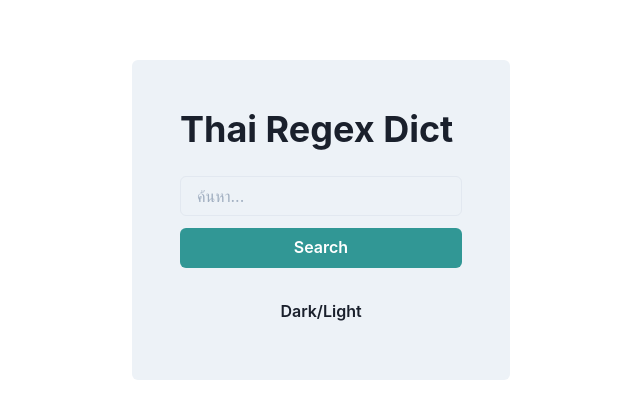
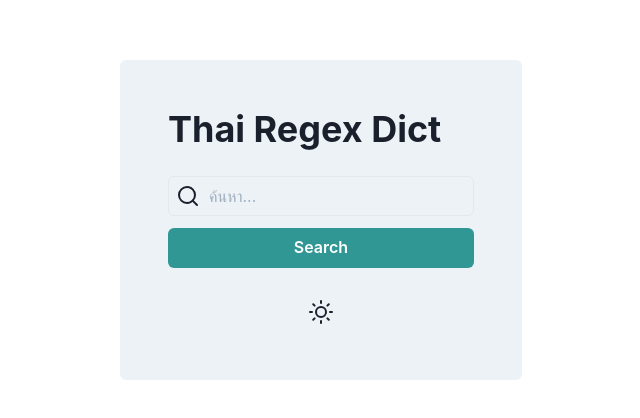
Before and after one commit to richeyphu/thai-regex-dict, a Next.js app: page / in a window 1280 px wide. Shown: the part 180-598 px from the top of the page, without its empty margins (319-959 px from the left). Built offline with nearby package versions, Linux system fonts and the light colour scheme.

Commit message:
Stylize theme toggle

```diff
--- a/src/pages/index.tsx
+++ b/src/pages/index.tsx
@@ -5,14 +5,25 @@ import Head from "next/head";
 // import Image from "next/image";
 import styles from "../styles/Home.module.css";
 
-import { Button, Flex, Heading, Input, useColorMode, useColorModeValue } from "@chakra-ui/react";
+import {
+  Button,
+  Flex,
+  Heading,
+  Input,
+  InputGroup,
+  InputLeftElement,
+  useColorMode,
+  useColorModeValue,
+} from "@chakra-ui/react";
+
+import * as Icon from "react-feather";
 
 import ThaiWordlist from "../common/thai-wordlist.json";
 
 const Home: NextPage = () => {
   const [value, setValue] = useState<string>("");
 
-  const { toggleColorMode } = useColorMode();
+  const { colorMode, toggleColorMode } = useColorMode();
   const formBackground = useColorModeValue("gray.100", "gray.700");
 
   const search = () => {
@@ -25,13 +36,18 @@ const Home: NextPage = () => {
     <div className={styles.container}>
       <Head>
         <title>Thai Regex Dict</title>
-        <meta name="description" content="Thai Regex Dictionary | พจนานุกรมนิพจน์ปรกติ" />
+        <meta
+          name="description"
+          content="Thai Regex Dictionary | พจนานุกรมนิพจน์ปรกติ"
+        />
         <link rel="icon" href="/favicon.ico" />
       </Head>
 
       <Flex height="100vh" alignItems="center" justifyContent="center">
         <Flex direction="column" background={formBackground} p={12} rounded={6}>
           <Heading mb={6}>Thai Regex Dict</Heading>
+          <InputGroup>
+            <InputLeftElement pointerEvents="none" children={<Icon.Search />} />
             <Input
               placeholder="ค้นหา..."
               mb={3}
@@ -41,31 +57,15 @@ const Home: NextPage = () => {
                 setValue(e.currentTarget.value);
               }}
             />
+          </InputGroup>
           <Button mb={6} colorScheme="teal" onClick={search}>
             Search
           </Button>
-          <Button onClick={toggleColorMode}>Dark/Light</Button>
+          <Button onClick={toggleColorMode}>
+            {colorMode === "dark" ? <Icon.Moon /> : <Icon.Sun />}
+          </Button>
         </Flex>
       </Flex>
-
-      {/* <main className={styles.main}>
-        <h1 className={styles.title}>Thai Regex Dict</h1>
-
-        <div>
-          <input
-            className={styles.description}
-            type="text"
-            value={value}
-            onChange={(e) => {
-              setValue(e.currentTarget.value);
-            }}
-            // onKeyUp={}
-          ></input>
-          <button className={styles.description} onClick={search}>
-            Search
-          </button>
-        </div>
-      </main> */}
 
       {/* <footer className={styles.footer}>
         <a
```
Lines whose indentation alone changed are shown as unchanged.
